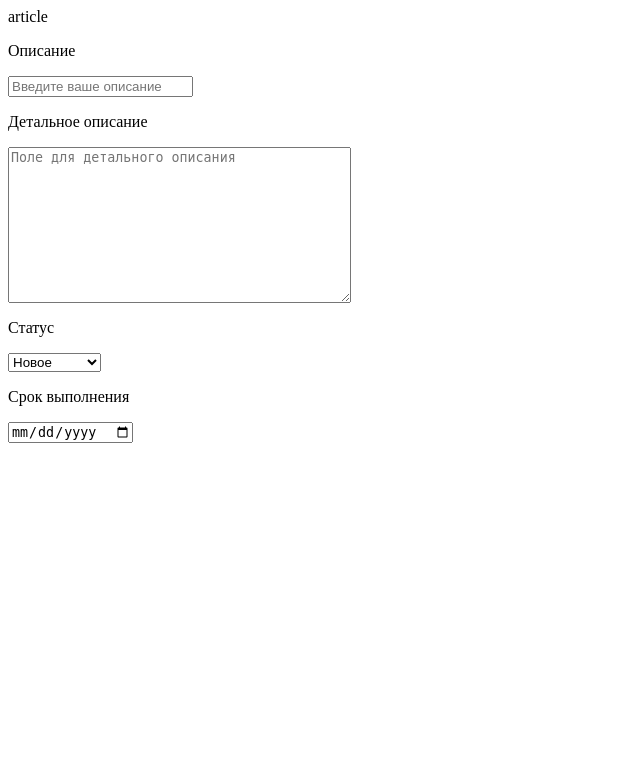
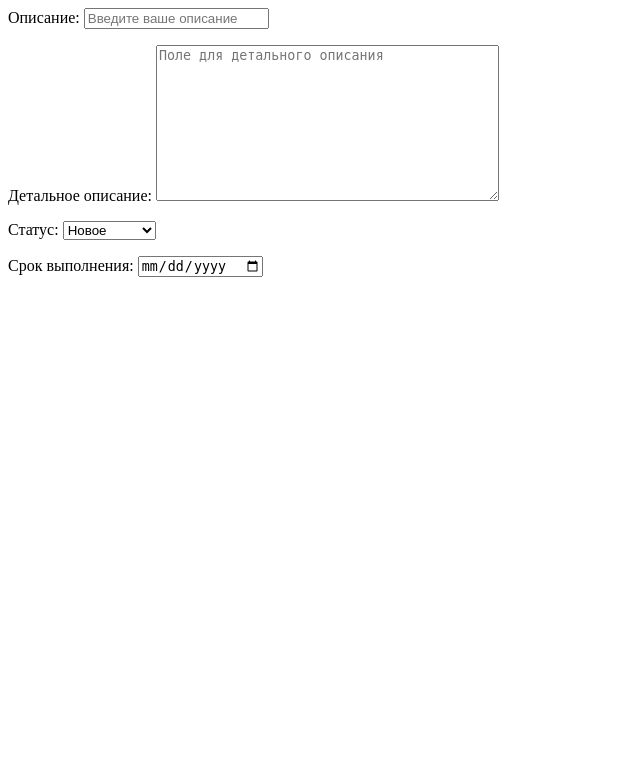
Before and after one commit to akkazief/to_do_list_akkaziev_aktan, a Django app: template tasks/templates/partial/task_form.html in a window 1280 px wide. Shown: the top 783 px of the page, without its empty margins (0-640 px from the left). Run offline with Django 5.2, Linux system fonts and the light colour scheme; the template is opened without the code that fills it: values that come from a table or form of the project are taken from there, others are empty; some libraries are stand-ins or nearby versions.

Commit message:
redacted task_form to my own

```diff
--- a/tasks/templates/partial/task_form.html
+++ b/tasks/templates/partial/task_form.html
@@ -1,67 +1,4 @@
-article
-
-{#<form id="task-form" action="" method="POST">#}
-{#    {{ action }}#}
-{#    {% csrf_token %}#}
-{#    <div class="form-floating mb-3">#}
-{#        <input type="text" class="form-control {% if errors.title %}is-invalid{% endif %}" id="title" name="title" value="{{ article.title }}" placeholder="Заголовок">#}
-{#        <label for="title">Заголовок</label>#}
-{#        <p class="text-danger ms-2 fs-6 mt-0">{{ errors.title }}</p>#}
-{#    </div>#}
-{#    <div class="form-floating mb-3">#}
-{#        <textarea type="text" class="form-control {% if errors.content %}is-invalid{% endif %}" id="content" name="content" placeholder="Описание"#}
-{#                  style="height: 100px">{{ task.content }}</textarea>#}
-{#        <label for="content">Описание</label>#}
-{#        <p class="text-danger ms-2 fs-6 mt-0">{{ errors.content }}</p>#}
-{#    </div>#}
-{#    <div class="form-floating mb-3">#}
-{#        <input type="text" class="form-control {% if errors.author %}is-invalid{% endif %}" id="author" name="author" value="{{ article.author }}" placeholder="Автор">#}
-{#        <label for="author">Автор</label>#}
-{#        <p class="text-danger ms-2 fs-6 mt-0">{{ errors.author }}</p>#}
-{#    </div>#}
-{#</form>#}
-
-{#{% csrf_token %}#}
-{#{{ form.as_p }}#}
-
-
-<form id="task-form" action="" method="POST">
-
-{% csrf_token %}
-{##}
-{#{% for error in form.non_field_errors %}#}
-{#   <p class="text-danger fs-6">{{ error }}</p>#}
-{#{% endfor %}#}
-{##}
-{#{{ error }}#}
-{#<p><label for="{{ form.title.id_for_label }}">{{ form.title.label }}</label></p>#}
-{#{% for error in form.title.errors %}#}
-{#   <p class="text-danger fs-6">{{ error }}</p>#}
-{#{% endfor %}#}
-{#<p>{{ form.title }}</p>#}
-{##}
-{#<p><label for="{{ form.author.id_for_label }}">{{ form.author.label }}</label></p>#}
-{#{% for error in form.author.errors %}#}
-{#   <p class="text-danger fs-6">{{ error }}</p>#}
-{#{% endfor %}#}
-{#<p>{{ form.author }}</p>#}
-{##}
-{#<p><label for="{{ form.content.id_for_label }}">{{ form.content.label }}</label></p>#}
-{#{% for error in form.content.errors %}#}
-{#   <p class="text-danger fs-6">{{ error }}</p>#}
-{#{% endfor %}#}
-{#<p>{{ form.content }}</p>#}
-
-    {% for error in form.non_field_errors %}
-   <p class="text-danger">{{ error }}</p>
-{% endfor %}
-
-{% for field in form %}
-   <p><label for="{{ field.id_for_label }}">{{ field.label }}</label></p>
-   {% for error in field.errors %}
-       <p class="text-danger">{{ error }}</p>
-   {% endfor %}
-   <p>{{ field }}</p>
-{% endfor %}
-
+<form action="" id="task-form" method="POST">
+    {% csrf_token %}
+    {{ form.as_p }}
 </form>
```
